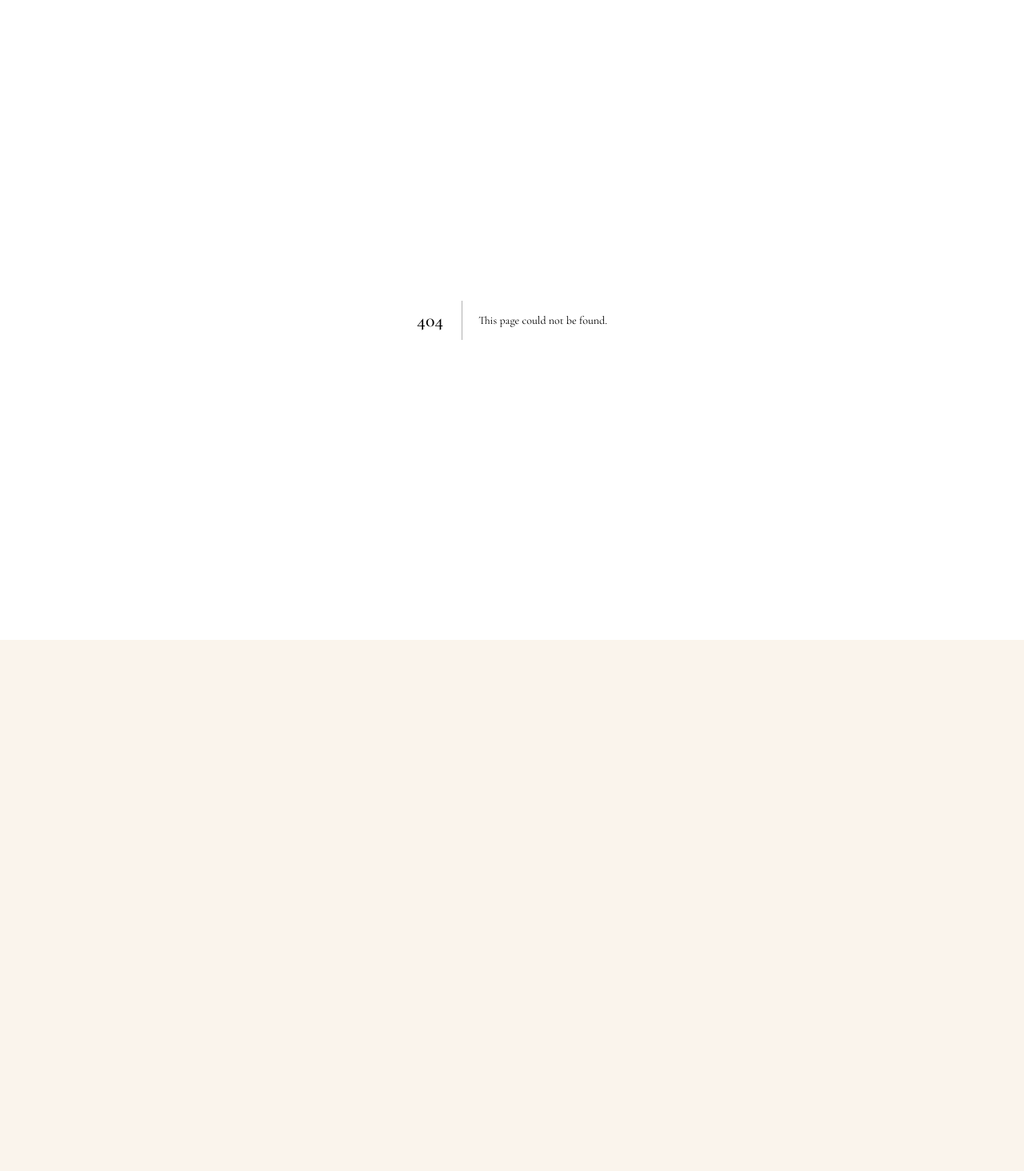
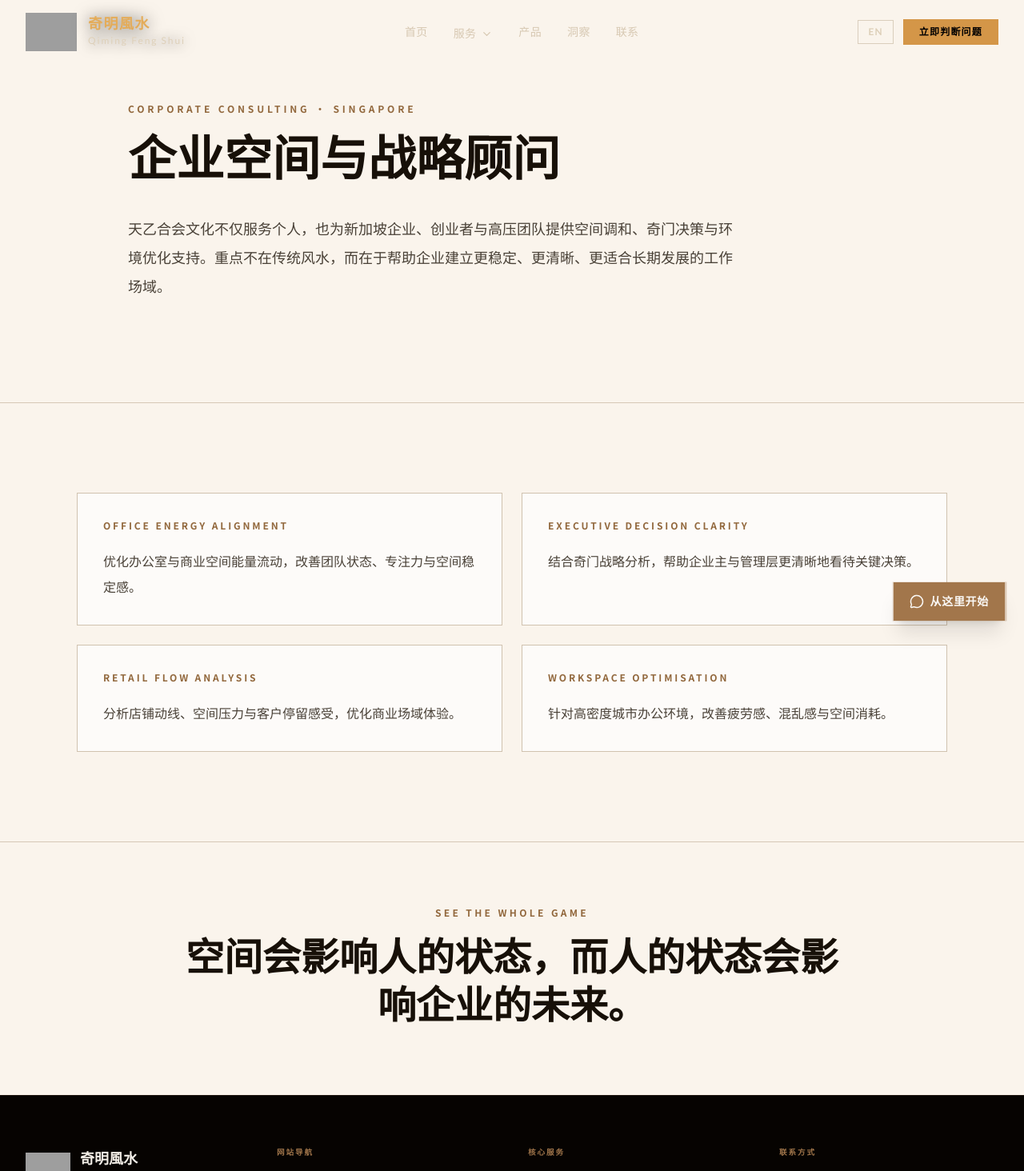
Before and after one commit to BODHIWONG/qmfeng-website, a Next.js app: page /corporate-consulting in a window 1280 px wide. Before the commit this address had no page. Shown: the top 1464 px of the page at 80% size. Before the commit the page ends 800 px from the top, so only its background shows below. Built offline with nearby package versions, Linux system fonts and the light colour scheme; grey boxes are pictures that could not be loaded.

Commit message:
Add corporate consulting page for Singapore business positioning

```diff
--- /dev/null
+++ b/app/corporate-consulting/page.tsx
@@ -0,0 +1,118 @@
+"use client";
+
+import { LanguageProvider, useLanguage } from "@/contexts/language-context";
+import Navbar from "@/components/navbar";
+import Footer from "@/components/footer";
+import FloatingActions from "@/components/floating-actions";
+
+function CorporateConsultingContent() {
+  const { t } = useLanguage();
+
+  const services = [
+    {
+      title: "Office Energy Alignment",
+      desc: t(
+        "优化办公室与商业空间能量流动，改善团队状态、专注力与空间稳定感。",
+        "Optimise office and commercial environments to support focus, stability and team performance."
+      ),
+    },
+    {
+      title: "Executive Decision Clarity",
+      desc: t(
+        "结合奇门战略分析，帮助企业主与管理层更清晰地看待关键决策。",
+        "Use Qi Men strategic analysis to support founders and executives in high-level decision making."
+      ),
+    },
+    {
+      title: "Retail Flow Analysis",
+      desc: t(
+        "分析店铺动线、空间压力与客户停留感受，优化商业场域体验。",
+        "Study customer flow, spatial pressure and retail environment experience for commercial optimisation."
+      ),
+    },
+    {
+      title: "Workspace Optimisation",
+      desc: t(
+        "针对高密度城市办公环境，改善疲劳感、混乱感与空间消耗。",
+        "Improve modern high-density workspaces to reduce mental fatigue and environmental overwhelm."
+      ),
+    },
+  ];
+
+  return (
+    <main className="bg-[oklch(0.97_0.012_75)] text-[oklch(0.18_0.02_70)]">
+      <section className="border-b border-[oklch(0.84_0.03_75)] px-4 py-24 md:py-32">
+        <div className="container mx-auto max-w-5xl">
+          <p className="mb-5 text-xs font-bold uppercase tracking-[0.32em] text-[oklch(0.55_0.08_65)]">
+            CORPORATE CONSULTING · SINGAPORE
+          </p>
+
+          <h1
+            className="text-4xl font-semibold leading-tight md:text-6xl"
+            style={{ fontFamily: "var(--font-cormorant), var(--font-noto-serif), serif" }}
+          >
+            {t(
+              "企业空间与战略顾问",
+              "Strategic Spatial Consulting"
+            )}
+          </h1>
+
+          <p className="mt-7 max-w-3xl text-lg leading-9 text-[oklch(0.38_0.02_70)]">
+            {t(
+              "天乙合会文化不仅服务个人，也为新加坡企业、创业者与高压团队提供空间调和、奇门决策与环境优化支持。重点不在传统风水，而在于帮助企业建立更稳定、更清晰、更适合长期发展的工作场域。",
+              "Tian Yi Harmony Culture supports Singapore businesses, founders and professional teams through strategic spatial consulting, Qi Men decision clarity and workspace optimisation. The focus is not traditional Feng Shui superstition, but helping organisations build environments that support clarity, stability and sustainable performance."
+            )}
+          </p>
+        </div>
+      </section>
+
+      <section className="px-4 py-20 md:py-28">
+        <div className="container mx-auto max-w-6xl">
+          <div className="grid gap-6 md:grid-cols-2">
+            {services.map((service) => (
+              <div
+                key={service.title}
+                className="border border-[oklch(0.82_0.03_75)] bg-white/70 p-8"
+              >
+                <p className="text-xs font-bold uppercase tracking-[0.24em] text-[oklch(0.55_0.08_65)]">
+                  {service.title}
+                </p>
+                <p className="mt-5 text-base leading-8 text-[oklch(0.38_0.02_70)]">
+                  {service.desc}
+                </p>
+              </div>
+            ))}
+          </div>
+        </div>
+      </section>
+
+      <section className="border-t border-[oklch(0.84_0.03_75)] px-4 py-20">
+        <div className="container mx-auto max-w-4xl text-center">
+          <p className="text-xs font-bold uppercase tracking-[0.28em] text-[oklch(0.55_0.08_65)]">
+            SEE THE WHOLE GAME
+          </p>
+          <h2
+            className="mt-5 text-3xl font-semibold leading-tight md:text-5xl"
+            style={{ fontFamily: "var(--font-cormorant), var(--font-noto-serif), serif" }}
+          >
+            {t(
+              "空间会影响人的状态，而人的状态会影响企业的未来。",
+              "Environment influences human state — and human state influences business outcomes."
+            )}
+          </h2>
+        </div>
+      </section>
+    </main>
+  );
+}
+
+export default function CorporateConsultingPage() {
+  return (
+    <LanguageProvider>
+      <Navbar />
+      <CorporateConsultingContent />
+      <Footer />
+      <FloatingActions />
+    </LanguageProvider>
+  );
+}
```
